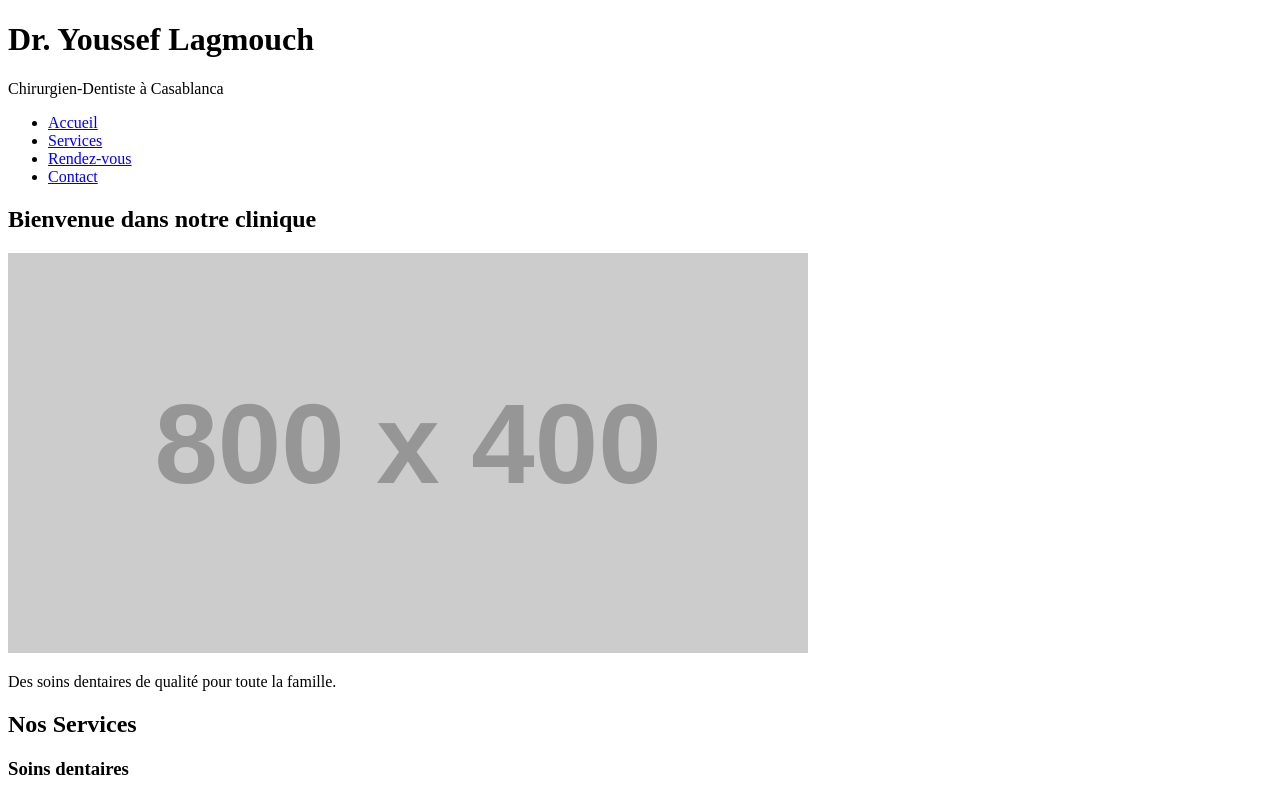
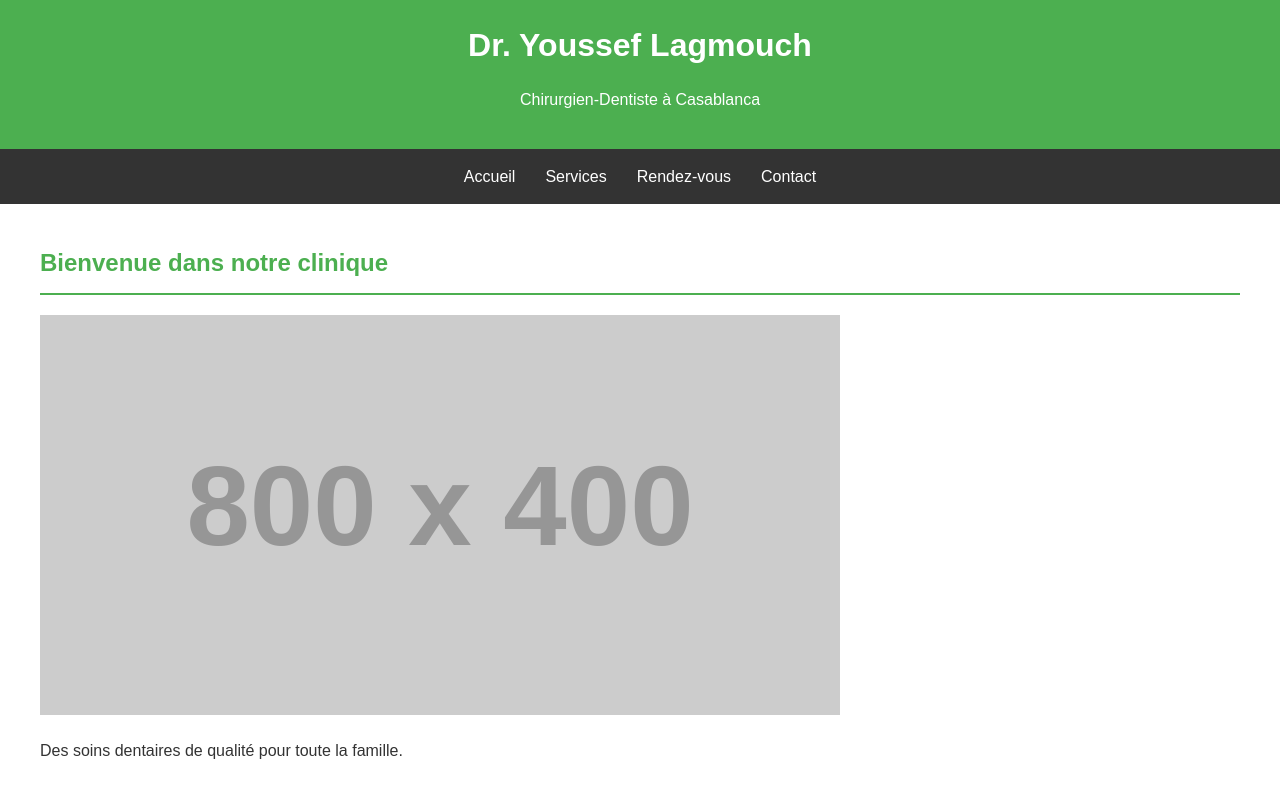
Before and after one commit to Lagmouchyoussef/DentalCare-WebProject, a plain HTML site: page index.html in a window 1280 px wide. Shown: the top 795 px of the page. Drawn offline with Linux system fonts and the light colour scheme; placeholder pictures from the web are drawn by us.

Commit message:
Coding
Signed-off-by: Lagmouchyoussef <yousseflagmouxch@gmail.com>

```diff
--- a/index.html
+++ b/index.html
@@ -4,7 +4,7 @@
     <meta charset="UTF-8">
     <meta name="viewport" content="width=device-width, initial-scale=1.0">
     <title>Clinique Dentaire Dr. Lagmouch</title>
-    <link rel="stylesheet" href="style.css">
+    <link rel="stylesheet" href="styles.css">
 </head>
 <body>
     <header>
```
Also changed, not shown: myproject.html (+1 -1 lines).
